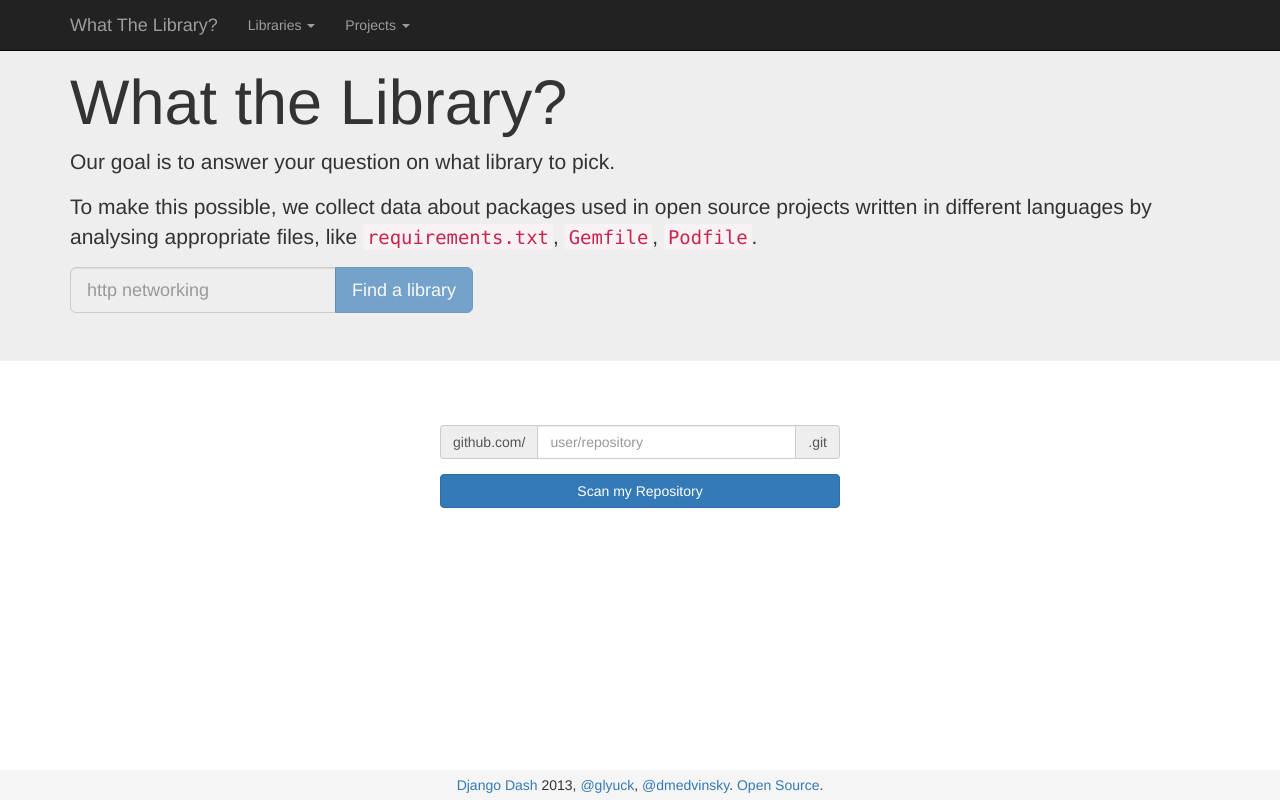
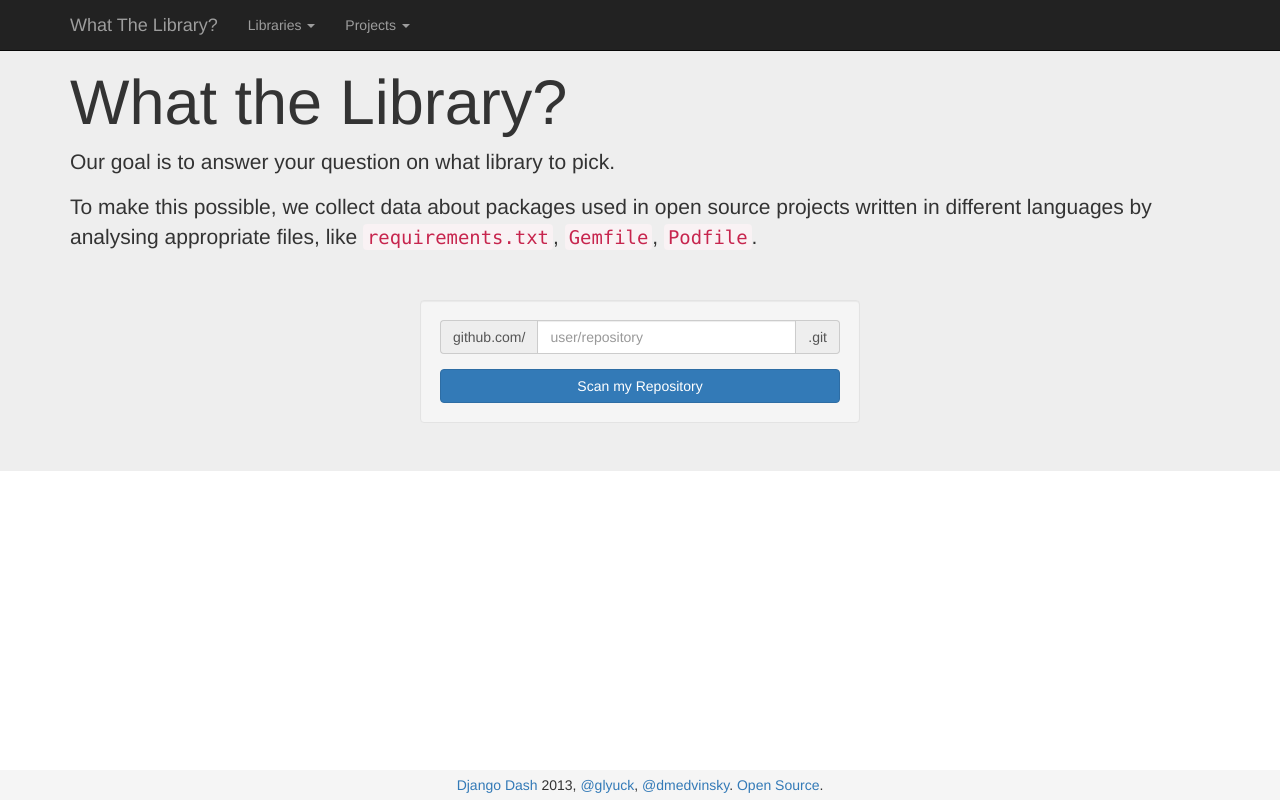
Before and after one commit to elegion/djangodash2013, a Django app: template templates/wtlib/home.html in a window 1280 px wide. Run offline with Django 3.2, Linux system fonts and the light colour scheme; the template is opened without the code that fills it, so the values that code supplies are empty; some libraries are stand-ins or nearby versions.

Commit message:
Mainpage layout update

```diff
--- a/assets/css/index.css
+++ b/assets/css/index.css
@@ -10,6 +10,13 @@ html, body {
   padding: 0 0 30px;
 }
 
+  #wrap > .container {
+    padding: 40px 16px;
+  }
+  #wrap > .jumbotron {
+    margin: 0;
+  }
+
 #footer {
   height: 30px;
   background-color: #f5f5f5;
@@ -17,20 +24,14 @@ html, body {
   text-align: center;
 }
 
-#wrap > .container {
-  padding: 64px 16px 0;
-}
-#wrap > .jumbotron {
-  margin: 0;
-}
-
 .form-repo {
-  max-width: 400px;
-  margin: 0 auto;
+  max-width: 440px;
+  margin: 48px auto 0;
+  line-height: 1em;
 }
 
 .top-libraries {
-  margin: 3em auto;
+  margin: 0 auto;
 }
 
 /* Project page */
--- a/templates/wtlib/_repo_form.html
+++ b/templates/wtlib/_repo_form.html
@@ -1,5 +1,5 @@
 {% load i18n %}
-<form class="form-vertical form-repo" method="post" action="">
+<form class="form-vertical" method="post" action="">
   {% csrf_token %}
   <div class="form-group{% if analyze_form.git_url.errors %} has-error{% endif %}">
     <div class="input-group">
--- a/templates/wtlib/home.html
+++ b/templates/wtlib/home.html
@@ -16,23 +16,13 @@
           <code>Podfile</code>.
         </p>
       {% endblocktrans %}
-      <form class="form-inline" title="TODO">
-        <div class="form-group">
-          <div class="input-group input-group-lg">
-            <input name="q" type="search" class="form-control input-lg" placeholder="http networking" disabled="disabled">
-            <span class="input-group-btn">
-              <button type="submit" class="btn btn-primary btn-lg" disabled="disabled">
-                {% trans 'Find a library' %}
-              </button>
-            </span>
-          </div>
-        </div>
-      </form>
+      <div class="well form-repo">
+        {% include 'wtlib/_repo_form.html' %}
+      </div>
     </div>
   </div>
 {% endblock %}
 
 {% block content %}
-  {% include 'wtlib/_repo_form.html' %}
   {% include 'wtlib/_top_libs.html' %}
 {% endblock %}
```
